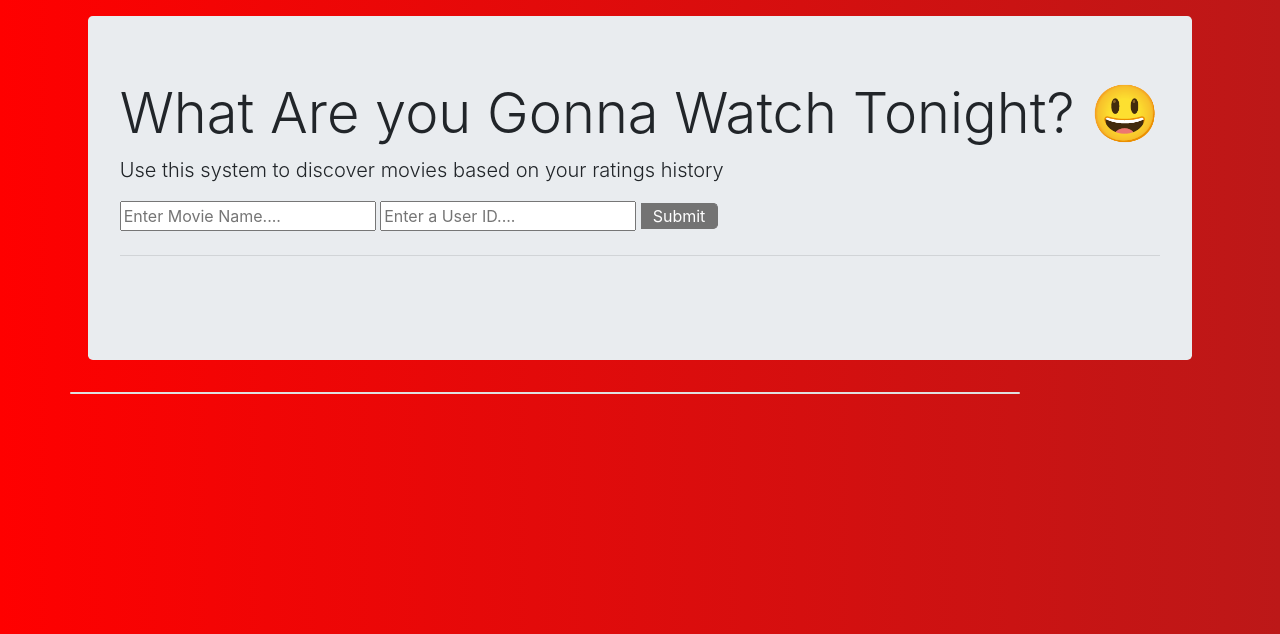
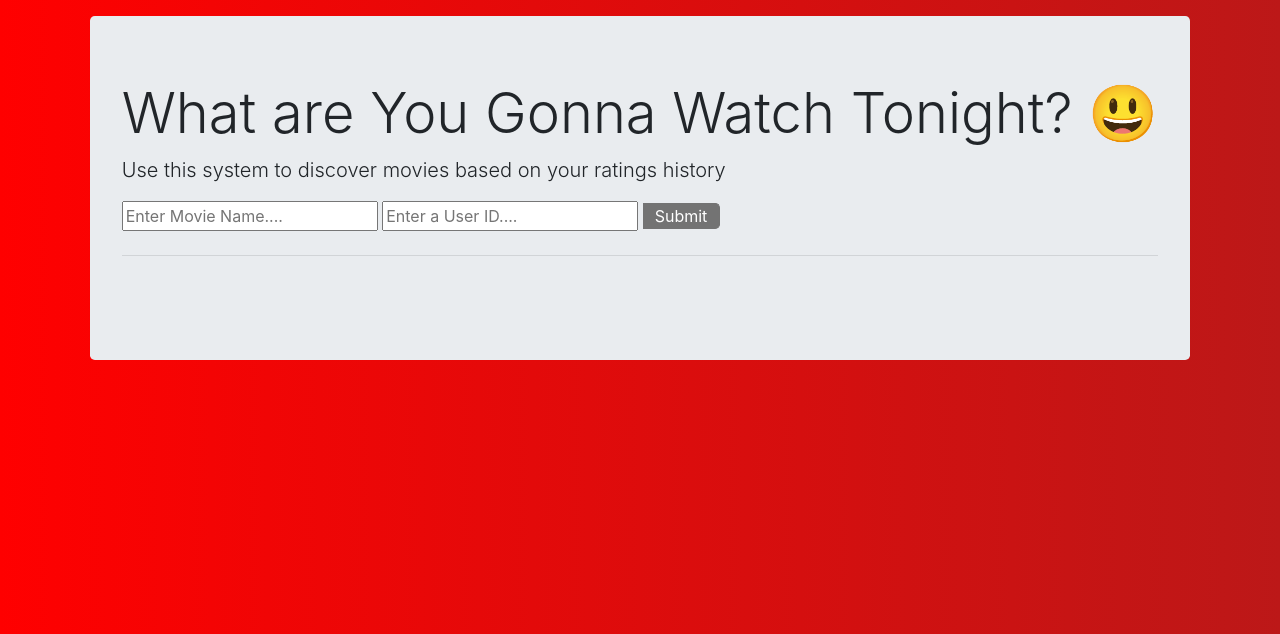
Before and after one commit to zeexav/TZP3, a Flask app: page /recommendation in a window 1280 px wide. Shown: the part 86-720 px from the top of the page. Run offline with Flask 2, Linux system fonts and the light colour scheme; some libraries are stand-ins or nearby versions; grey boxes are pictures that could not be loaded.

Commit message:
removed the white line from the recommendation page

```diff
--- a/testenv/templates/recommendation.html
+++ b/testenv/templates/recommendation.html
@@ -84,7 +84,7 @@
         <div class ="row  ">
              <div class = "jumbotron mt-3 mx-auto">
 
-                <h4 class = "display-4">What Are you Gonna Watch Tonight? &#128515</h4>
+                <h4 class = "display-4">What are You Gonna Watch Tonight? &#128515</h4>
                 <p class ="lead mx-auto"> Use this system to discover movies based on your ratings history</p>
 
 
@@ -134,32 +134,7 @@
 
 
 
-        <div class = "row">
-            <div class = "card col-md-10">
-                    <!-- <h3 class = "card-title">Other Movies you might like</h3> -->
 
-        <div class=page>
-
-
-          <!-- <table class = "table table-bordered table-light">
-                <thead class = "thead-dark">
-                    <tr>
-                        {% for col in colnames %}
-                        <th>{{ col }}</th>
-                        {% endfor %}
-                    </tr>
-                </thead>
-                <tbody>
-                    {% for record in records %}
-                    <tr>
-                        {% for col in colnames %}
-                        <td>{{ record[col] }}</td>
-                        {% endfor %}
-                    </tr>
-                    {% endfor %}
-                </tbody>
-            </table>
-           -->
          </div>
 
     </div>
```
